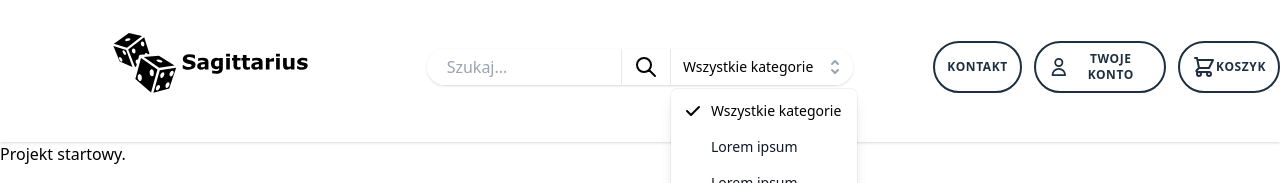
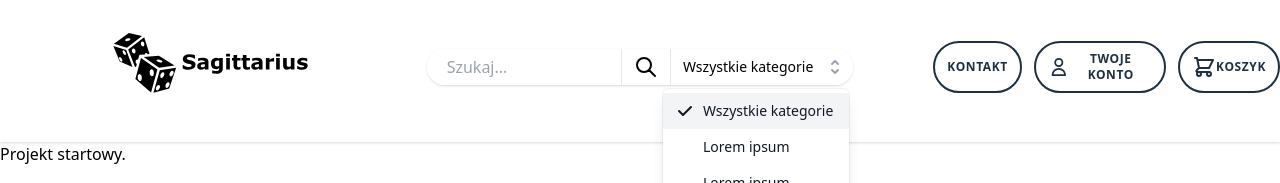
Before and after one commit to Lorn-Hukka/IO, a Next.js app: page / in a window 1280 px wide. Both pictures are taken after a click on the button "Wszystkie kategorie". Shown: the top 183 px of the page. Built offline with nearby package versions, Linux system fonts and the light colour scheme.

Commit message:
Poprawa działania menu wybierania kategorii

```diff
--- a/components/Header.js
+++ b/components/Header.js
@@ -36,8 +36,8 @@ const Header = () => {
                     <Listbox value={selected} onChange={setSelected}>
                         <div className="relative">
                         <Listbox.Button className="text-sm relative w-full lg:py-2 pl-3 pr-10 text-left bg-white rounded-full cursor-pointer focus:outline-none focus-visible:ring-2 focus-visible:ring-opacity-75 focus-visible:ring-white focus-visible:ring-offset-orange-300 focus-visible:ring-offset-2 focus-visible:border-indigo-500">
-                            <span className="lg:block truncate hidden">{selected.name}</span>
-                            <span className="absolute inset-y-0 right-0 flex items-center pr-2 pointer-events-none">
+                            <span className="truncate hidden lg:block">{selected.name}</span>
+                            <span className="absolute inset-y-0 right-0 flex items-center pr-2">
                             <SelectorIcon
                                 className="w-5 h-5 mb-3 lg:mb-0 text-gray-400"
                                 aria-hidden="true"
@@ -50,12 +50,12 @@ const Header = () => {
                             leaveFrom="opacity-100"
                             leaveTo="opacity-0"
                         >
-                            <Listbox.Options className="text-sm absolute w-100 py-1 mt-1 overflow-auto bg-white rounded-md shadow-lg max-h-60 ring-1 ring-black ring-opacity-5 focus:outline-none">
-                            {kategorie.map((kategoria, kategoriaIdx) => (
+                            <Listbox.Options className="text-sm absolute w-100 py-1 mt-1 overflow-auto bg-white rounded-md shadow-lg max-h-60 ring-1 ring-black ring-opacity-5 focus:outline-none right-1">
+                            {kategorie.map((kategoria) => (
                                 <Listbox.Option
-                                key={kategoriaIdx}
+                                key={kategoria.id}
                                 className={({ active }) =>
-                                    `${active ? 'text-primary-900 bg-primary-100' : 'text-gray-900'}
+                                    `${active ? 'text-gray-900 bg-gray-100' : 'text-gray-900'}
                                         cursor-pointer select-none relative py-2 pl-10 pr-4`
                                 }
                                 value={kategoria}
@@ -72,7 +72,7 @@ const Header = () => {
                                     {selected ? (
                                         <span
                                         className={`${
-                                            active ? 'text-primary-600' : 'text-primary-600'
+                                            active ? 'text-gray-900' : 'text-gray-900'
                                         }
                                                 absolute inset-y-0 left-0 flex items-center pl-3`}
                                         >
```
